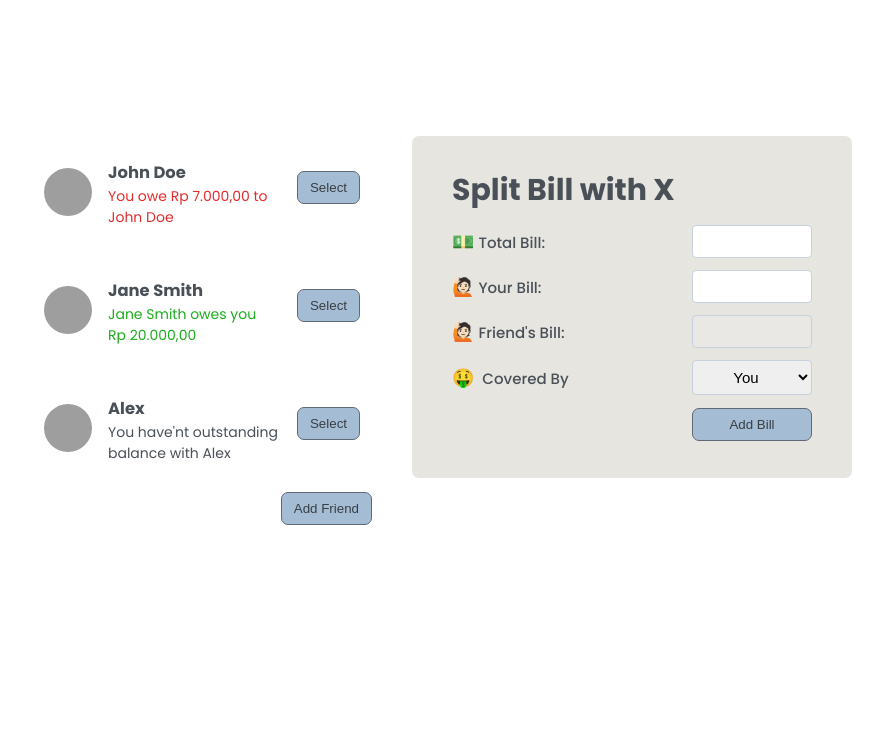
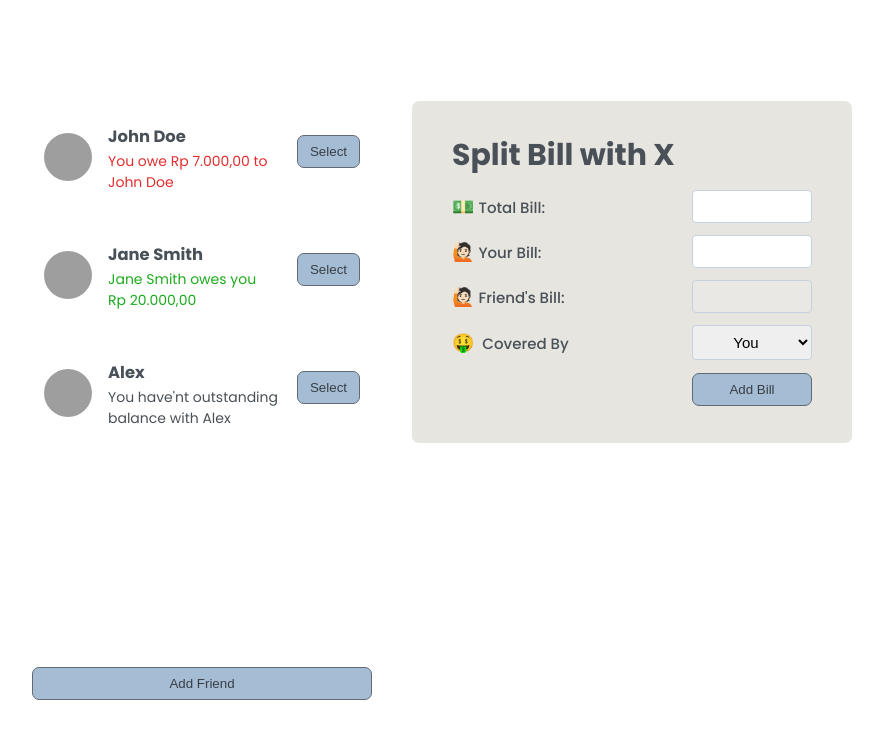
Before and after one commit to luthfizone/split-bill-project-kelas-fullstack, a React (Vite) app: page / in a window 1280 px wide. Shown: the top 738 px of the page, without its empty margins (198-1081 px from the left). Built offline with nearby package versions, Linux system fonts and the light colour scheme; grey boxes are pictures that could not be loaded.

Commit message:
feat: change position button close and add friend

```diff
--- a/src/App.jsx
+++ b/src/App.jsx
@@ -16,10 +16,10 @@ function App() {
       <div className="sidebar">
         <FriendList friends={initialFriends} />
         {showAddFriend && <FormAddFriend />}
-        <button className="button btn-add-friend" onClick={handleShowAddFriend}>
-          {showAddFriend ? "Close" : "Add Friend"}
-        </button>
       </div>
+      <button className="button btn-add-friend" onClick={handleShowAddFriend}>
+        {showAddFriend ? "Close" : "Add Friend"}
+      </button>
       <FormSplitBill />
     </div>
   );
--- a/src/index.css
+++ b/src/index.css
@@ -33,14 +33,18 @@ body {
   min-height: 66vh;
   display: grid;
   grid-template-columns: 34rem 44rem;
+  grid-template-areas:
+    "sidebar split-bill"
+    "button.";
   column-gap: 4rem;
   align-items: start;
 }
 
 /* sidebar */
 .sidebar {
-  display: flex;
-  flex-direction: column;
+  height: 70vh;
+  overflow: auto;
+  grid-area: sidebar;
 }
 
 .sidebar ul {
@@ -112,8 +116,8 @@ body {
 
 .btn-add-friend {
   transform: none;
-  align-self: end;
-  margin-bottom: 1rem;
+  grid-area: button;
+  align-self: center;
 }
 
 /* Form friend*/
@@ -188,6 +192,7 @@ form .button {
 
 /* Form split bill*/
 .form-split-bill {
+  grid-area: split-bill;
   grid-template-columns: 1fr 12rem;
   grid-template-areas:
     "header ."
```
